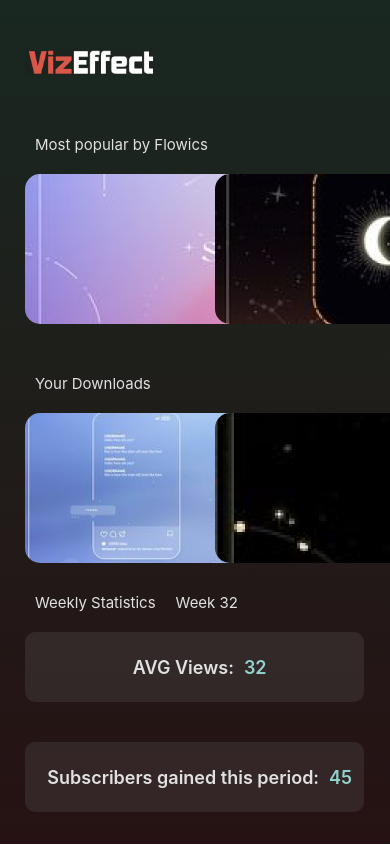
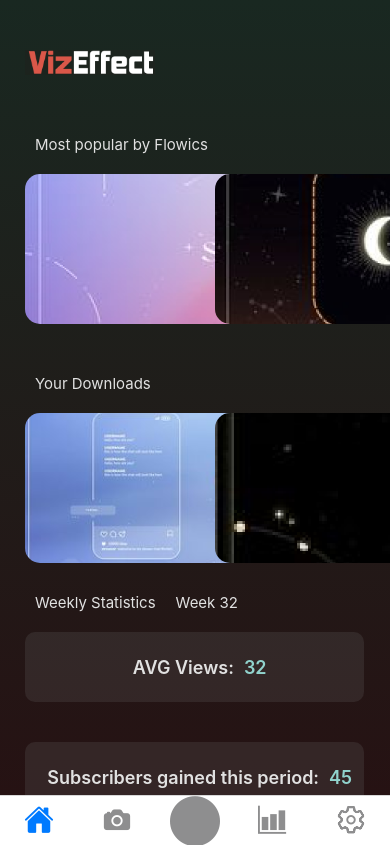
Before and after one commit to Benmah2/VizEffect, a React Native app in the folder VizEffectMobile/: screen /Landing in a window 390 px wide. Built offline with nearby package versions, Linux system fonts and the light colour scheme.

Commit message:
Bottom navigation

```diff
--- a/VizEffectMobile/App.js
+++ b/VizEffectMobile/App.js
@@ -3,12 +3,16 @@ import LoginScreen from "./pages/LoginScreen";
 import {NavigationContainer} from '@react-navigation/native';
 import {createNativeStackNavigator} from "@react-navigation/native-stack";
 import LandingScreen from "./pages/LandingScreen";
+import {createBottomTabNavigator} from "@react-navigation/bottom-tabs";
+import Auth from "./Auth"
 
 const Stack = createNativeStackNavigator();
+const Tab = createBottomTabNavigator();
 
 export default function App() {
   return (
-      <NavigationContainer>
+      <Auth />
+      /*<NavigationContainer>
           <Stack.Navigator screenOptions={{headerShown: false}}>
               <Stack.Screen
                 name="Login"
@@ -19,7 +23,7 @@ export default function App() {
                   component={LandingScreen}
               />
           </Stack.Navigator>
-      </NavigationContainer>
+      </NavigationContainer>*/
   );
 };
 
--- /dev/null
+++ b/VizEffectMobile/Auth.js
@@ -0,0 +1,89 @@
+import LoginScreen from "./pages/LoginScreen";
+import LandingScreen from "./pages/LandingScreen";
+import {NavigationContainer} from "@react-navigation/native";
+import {createNativeStackNavigator} from "@react-navigation/native-stack";
+import {createBottomTabNavigator} from "@react-navigation/bottom-tabs";
+import Ionicons from "react-native-vector-icons/Ionicons";
+import ChoosePlatform from "./pages/ChoosePlatform";
+import Fontina from "react-native-vector-icons/Fontisto";
+
+const Stack = createNativeStackNavigator();
+const Tab = createBottomTabNavigator();
+
+function Home() {
+    return (
+        <Tab.Navigator
+        initialRouteName="Home"
+        screenOptions={{
+            headerShown: false,
+            tabBarShowLabel: false,
+            activeTintColor: "black",
+            inactiveTintColor: "#E1E1E1",
+            backgroundColor: "#3d0909"
+        }}
+        >
+         <Tab.Screen
+             name="Home"
+             component={LandingScreen}
+             options={{tabBarIcon: ({size, color}) => (
+                    <Ionicons name="home" size={30} color={color} />
+                 )
+                 }}
+         />
+            <Tab.Screen
+                name="Studio"
+                component={ChoosePlatform}
+                options={{tabBarIcon: ({size, color}) => (
+                        <Ionicons name="ios-camera" size={30} color={color} />
+                    )
+                }}
+            />
+            <Tab.Screen
+                 name="Record"
+                 component={LoginScreen}
+                 options={{
+                     tabBarIcon: ({size, color}) => (
+                         <Fontina name="record" size={50} color={color}/>
+                     )
+                 }}
+            />
+            <Tab.Screen
+                name="Stats"
+                component={ChoosePlatform}
+                options={{
+                    tabBarIcon: ({size, color}) => (
+                        <Ionicons name="bar-chart-sharp" size={30} color={color}/>
+                    )
+                }}
+            />
+            <Tab.Screen
+                name="Settings"
+                component={ChoosePlatform}
+                options={{
+                    tabBarIcon: ({size, color}) => (
+                        <Ionicons name="ios-settings-outline" size={30} color={color}/>
+                    )
+                }}
+            />
+        </Tab.Navigator>
+    );
+}
+
+function Auth(props) {
+    return (
+        <NavigationContainer>
+            <Stack.Navigator screenOptions={{headerShown: false}}>
+                <Stack.Screen
+                    name="Login"
+                    component={LoginScreen}
+                />
+                <Stack.Screen
+                    name="Landing"
+                    component={Home}
+                />
+            </Stack.Navigator>
+        </NavigationContainer>
+        );
+}
+
+export default Auth;
--- a/VizEffectMobile/pages/LandingScreen.js
+++ b/VizEffectMobile/pages/LandingScreen.js
@@ -86,6 +86,14 @@ const LandingScreen = ({navigation}) => {
                     <Text style={styles.stats}>Subscribers gained this period:</Text>
                     <Text style={styles.statsNumber}>45</Text>
                 </View>
+
+                <LinearGradient style={{marginBottom: 20, borderRadius: 10}} colors={["#EA7F74", "#D9574A"]}>
+                    <TouchableOpacity style={styles.button} onPress={() => {
+                        navigation.navigate("Login")
+                    }}>
+                        <Text style={{paddingRight: 5, color: "#E1E1E1", fontSize: 15, fontWeight: 700, textAlign: "center"}}>Sign Out</Text>
+                    </TouchableOpacity>
+                </LinearGradient>
             </View>
         </LinearGradient>
     );
```
